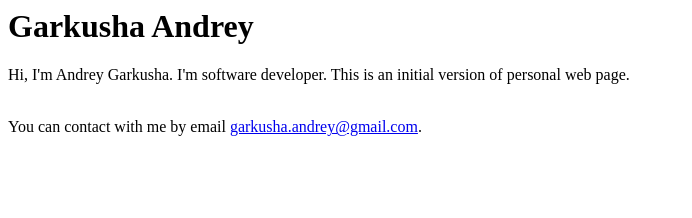
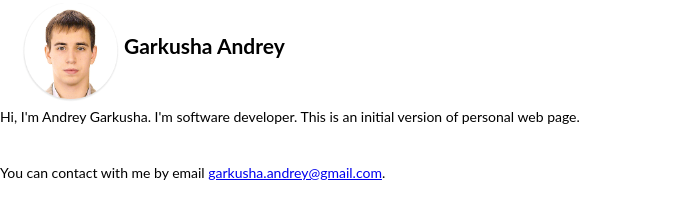
Before and after one commit to Garkusha-Andrey/Garkusha-Andrey.github.io, a plain HTML site: page index.html in a window 1280 px wide. Shown: the whole page, without its empty margins (0-692 px from the left). Drawn offline with Linux system fonts and the light colour scheme.

Commit message:
add image

```diff
--- a/index.html
+++ b/index.html
@@ -1,14 +1,16 @@
 <html>
   <head>
+  <link rel="stylesheet" href="stylesheets/style.css">
   <title>Profile:Andrey Garkusha</title>
   </head>
 
 <body>
     <header>
-    <h1>Garkusha Andrey</h1>
     </header>
 
     <section>
+        <img src="img/Im.png" class=head height="100px" width="100px" align=left>
+        <h1 class=head>Garkusha Andrey</h1>
         <p>Hi, I'm Andrey Garkusha. I'm software developer. This is an initial version of personal web page.</p>
         <br>You can contact with me by email <a href="mailto:garkusha.andrey@gmail.com">garkusha.andrey@gmail.com</a>.
     <section>
--- /dev/null
+++ b/stylesheets/style.css
@@ -0,0 +1,27 @@
+body {
+    margin: 0px;
+    font:14px/1.5 Lato, "Helvetica Neue", Helvetica, Arial, sans-serif;
+}
+
+header {
+    height: auto;
+    margin: 0px;
+}
+
+img.head {
+    padding: 0.2em 0 0 1.5em;
+}
+
+h1.head {
+    height: 1.5em;
+    padding: 30px;
+    margin: 0px;
+}
+
+.menu {
+    align: right;
+    text-align: right;
+    font:1.2em Lato, "Helvetica Neue", Helvetica, Arial, sans-serif;
+    margin-right: 3%;
+    font-weight: bold;
+}
```
Also changed, not shown: img/Im.png (added).
